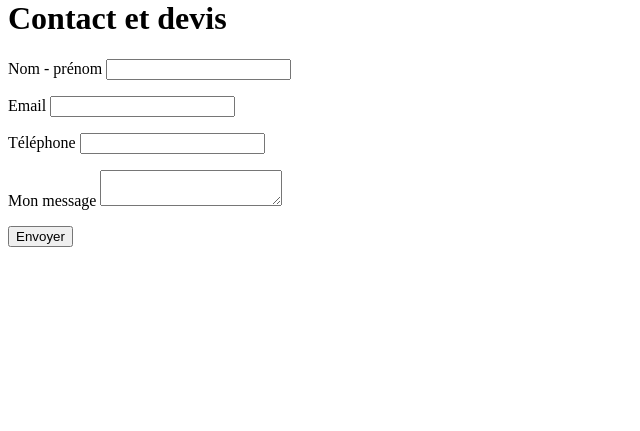
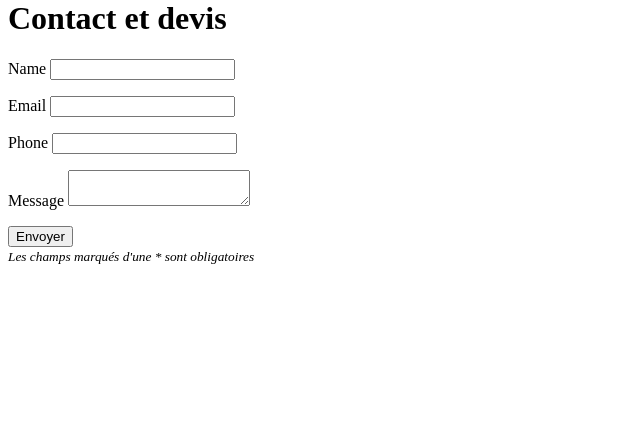
Before and after one commit to Koyuki13/Damien-Graphic, a Symfony app: template templates/contact/contact.html.twig in a window 1280 px wide. Shown: the part 369-800 px from the top of the page, without its empty margins (0-640 px from the left). Run offline with Twig, Linux system fonts and the light colour scheme; the template is opened without the code that fills it, so the values that code supplies are empty; form fields are guessed from the names that the template uses; some libraries are stand-ins or nearby versions.

Commit message:
ajout des label form and info form

```diff
--- a/templates/contact/contact.html.twig
+++ b/templates/contact/contact.html.twig
@@ -14,24 +14,24 @@
             <div class="content-form">
                <div class="contact-info">
                   <div class="form-group">
-                     <label>Nom - prénom</label>
+                     {{ form_label(form.name) }}
                      {{ form_widget(form.name) }}
                      <p class="error">{{ form_errors(form.name) }}</p>
                   </div>
                   <div class="form-group">
-                     <label>Email</label>
+                     {{ form_label(form.email) }}
                      {{ form_widget(form.email) }}
                      <p class="error">{{ form_errors(form.email) }}</p>
                   </div>
                   <div class="form-group">
-                     <label>Téléphone</label>
+                     {{ form_label(form.phone) }}
                      {{ form_widget(form.phone) }}
                      <p class="error">{{ form_errors(form.phone) }}</p>
                   </div>
                </div>
                <div class="contact-message">
                   <div class="form-group">
-                     <label>Mon message</label>
+                     {{ form_label(form.message) }}
                      {{ form_widget(form.message) }}
                      <p class="error">{{ form_errors(form.message) }}</p>
                   </div>
@@ -42,6 +42,9 @@
                   <button class="btn btn-dark w-100 mt-3">Envoyer</button>
                </div>
             </div>
+            <div class="contact-info mt-3">
+               <small><i>Les champs marqués d'une * sont obligatoires</i></small>
+            </div>
          </div>
 
       </form>
```
Also changed, not shown: assets/scss/contact.scss (+10 -0 lines).
